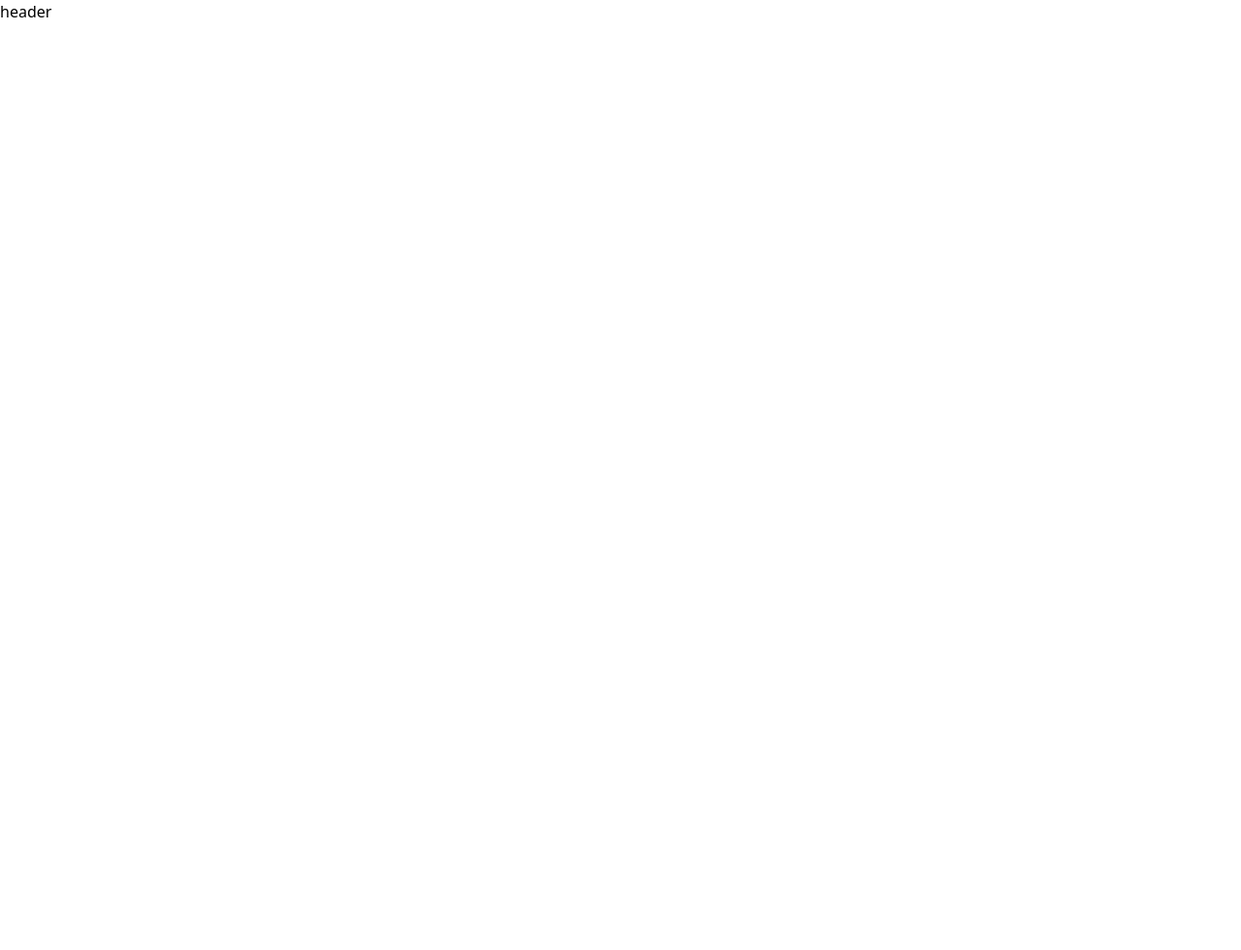
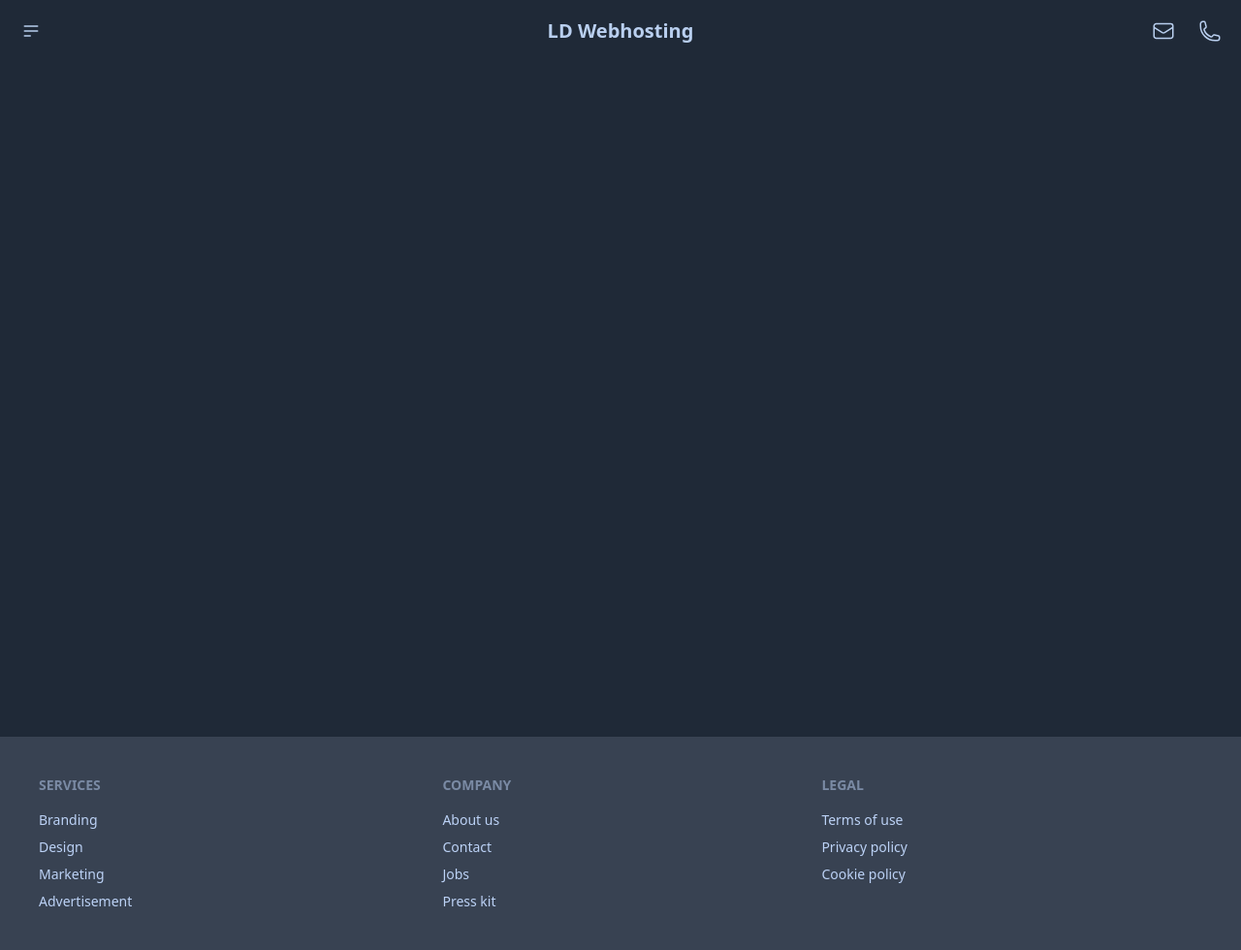
Before and after one commit to seaFaringBiscuit/ldwss, a website: page pages/index.html in a window 1280 px wide. Shown: the whole page at 97% size. Before the commit the page ends 800 px from the top, so only its background shows below. Drawn offline with Linux system fonts and the light colour scheme.

Commit message:
Added DaisyUI with theme, navbar, and footer

```diff
--- a/package.json
+++ b/package.json
@@ -10,5 +10,8 @@
   "license": "ISC",
   "devDependencies": {
     "tailwindcss": "^3.2.1"
+  },
+  "dependencies": {
+    "daisyui": "^2.33.0"
   }
 }
--- a/pages/index.html
+++ b/pages/index.html
@@ -6,8 +6,87 @@
   <link href="/dist/output.css" rel="stylesheet">
 </head>
 <body>
-  <h1 class="text-3xl font-bold underline">
-    header
-  </h1>
+    <div class='content' data-theme="ldwss">
+        <div class="navbar bg-base-100 sticky top-0">
+            <div class="navbar-start">
+              <div class="dropdown">
+                <label tabindex="0" class="btn btn-ghost btn-circle">
+                  <svg xmlns="http://www.w3.org/2000/svg" class="h-5 w-5" fill="none" viewBox="0 0 24 24" stroke="currentColor"><path stroke-linecap="round" stroke-linejoin="round" stroke-width="2" d="M4 6h16M4 12h16M4 18h7" /></svg>
+                </label>
+                <ul tabindex="0" class="menu menu-compact dropdown-content mt-3 p-2 shadow bg-base-100 rounded-box w-52">
+                  <li><a>Homepage</a></li>
+                  <li><a>Portfolio</a></li>
+                  <li><a>About</a></li>
+                </ul>
+              </div>
+            </div>
+            <div class="navbar-center">
+              <a class="btn btn-ghost normal-case text-xl">LD Webhosting</a>
+            </div>
+            <div class="navbar-end">
+              <button class="btn btn-ghost btn-circle">
+                <svg xmlns="http://www.w3.org/2000/svg" fill="none" viewBox="0 0 24 24" stroke-width="1.5" stroke="currentColor" class="w-6 h-6"><path stroke-linecap="round" stroke-linejoin="round" d="M21.75 6.75v10.5a2.25 2.25 0 01-2.25 2.25h-15a2.25 2.25 0 01-2.25-2.25V6.75m19.5 0A2.25 2.25 0 0019.5 4.5h-15a2.25 2.25 0 00-2.25 2.25m19.5 0v.243a2.25 2.25 0 01-1.07 1.916l-7.5 4.615a2.25 2.25 0 01-2.36 0L3.32 8.91a2.25 2.25 0 01-1.07-1.916V6.75" /></svg>
+              </button>
+              <button class="btn btn-ghost btn-circle">
+                <div class="indicator">
+                    <svg xmlns="http://www.w3.org/2000/svg" fill="none" viewBox="0 0 24 24" stroke-width="1.5" stroke="currentColor" class="w-6 h-6"><path stroke-linecap="round" stroke-linejoin="round" d="M2.25 6.75c0 8.284 6.716 15 15 15h2.25a2.25 2.25 0 002.25-2.25v-1.372c0-.516-.351-.966-.852-1.091l-4.423-1.106c-.44-.11-.902.055-1.173.417l-.97 1.293c-.282.376-.769.542-1.21.38a12.035 12.035 0 01-7.143-7.143c-.162-.441.004-.928.38-1.21l1.293-.97c.363-.271.527-.734.417-1.173L6.963 3.102a1.125 1.125 0 00-1.091-.852H4.5A2.25 2.25 0 002.25 4.5v2.25z" /></svg>
+                </div>
+              </button>
+            </div>
+          </div>
+          <p>
+            <br>
+            <br>
+            <br>
+            <br>
+            <br>
+            <br>
+            <br>
+            <br>
+            <br>
+            <br>
+            <br>
+            <br>
+            <br>
+            <br>
+            <br>
+            <br>
+            <br>
+            <br>
+            <br>
+            <br>
+            <br>
+            <br>
+            <br>
+            <br>
+            <br>
+            <br>
+            <br>
+            <br>
+            <br>
+          </p>
+          <footer class="footer p-10 bg-neutral text-neutral-content">
+            <div>
+              <span class="footer-title">Services</span>
+              <a class="link link-hover">Branding</a>
+              <a class="link link-hover">Design</a>
+              <a class="link link-hover">Marketing</a>
+              <a class="link link-hover">Advertisement</a>
+            </div>
+            <div>
+              <span class="footer-title">Company</span>
+              <a class="link link-hover">About us</a>
+              <a class="link link-hover">Contact</a>
+              <a class="link link-hover">Jobs</a>
+              <a class="link link-hover">Press kit</a>
+            </div>
+            <div>
+              <span class="footer-title">Legal</span>
+              <a class="link link-hover">Terms of use</a>
+              <a class="link link-hover">Privacy policy</a>
+              <a class="link link-hover">Cookie policy</a>
+            </div>
+          </footer>
+    </div>
 </body>
 </html>
--- a/tailwind.config.js
+++ b/tailwind.config.js
@@ -1,11 +1,27 @@
 /** @type {import('tailwindcss').Config} */
 module.exports = {
+  daisyui: {
+    themes: [
+      {
+        ldwss: {
+          "primary": "#22d3ee",
+          "secondary": "#2dd4bf",
+          "accent": "#f9a8d4",
+          "neutral": "#374151",
+          "base-100": "#1f2937",
+          "success": "#35D477",
+          "warning": "#F0BA33",
+          "error": "#E35F75",
+        },
+      },
+    ],
+  },
   content: [
     "./src/**/*.{html,js}",
-    "./pages/**/.{html,js}"
-],
+    "./pages/**/*.{html,js}"
+  ],
   theme: {
     extend: {},
   },
-  plugins: [],
+  plugins: [require("daisyui")],
 }
```
Also changed, not shown: dist/output.css, 1 other file.
